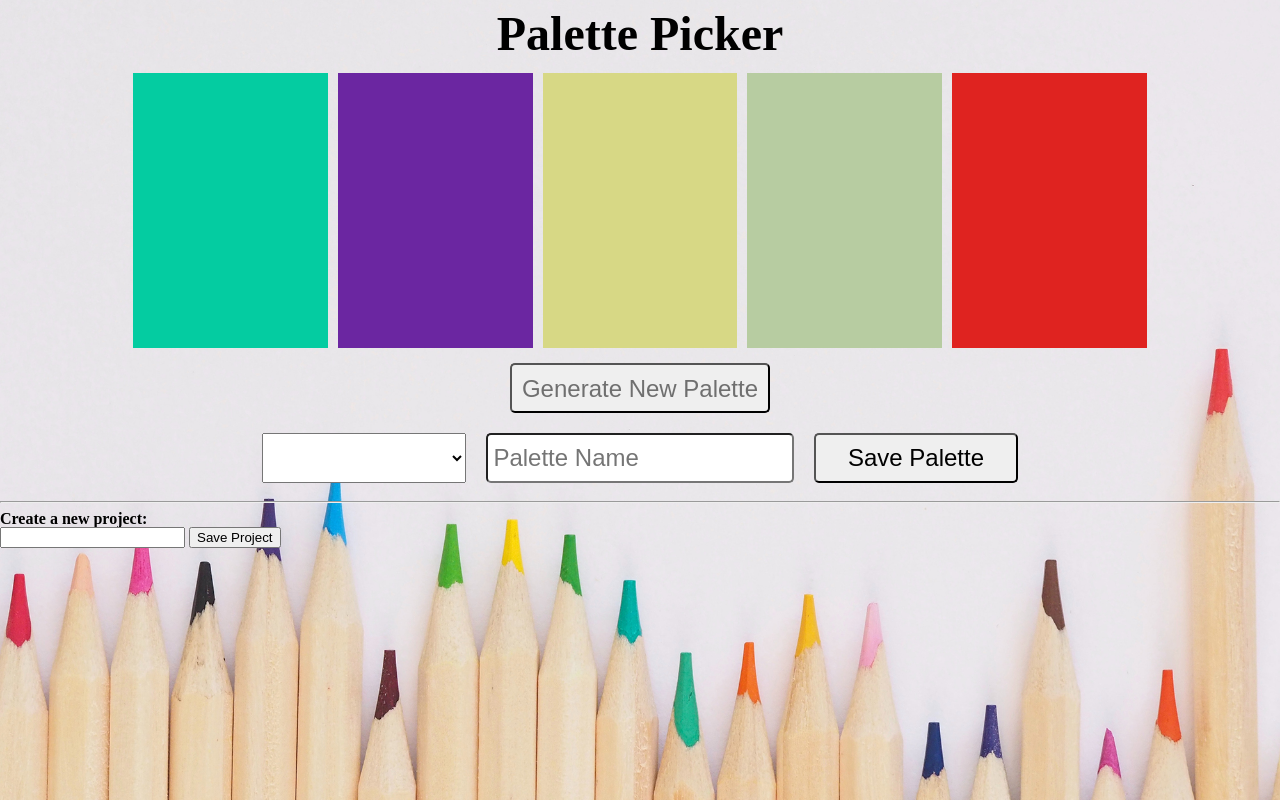
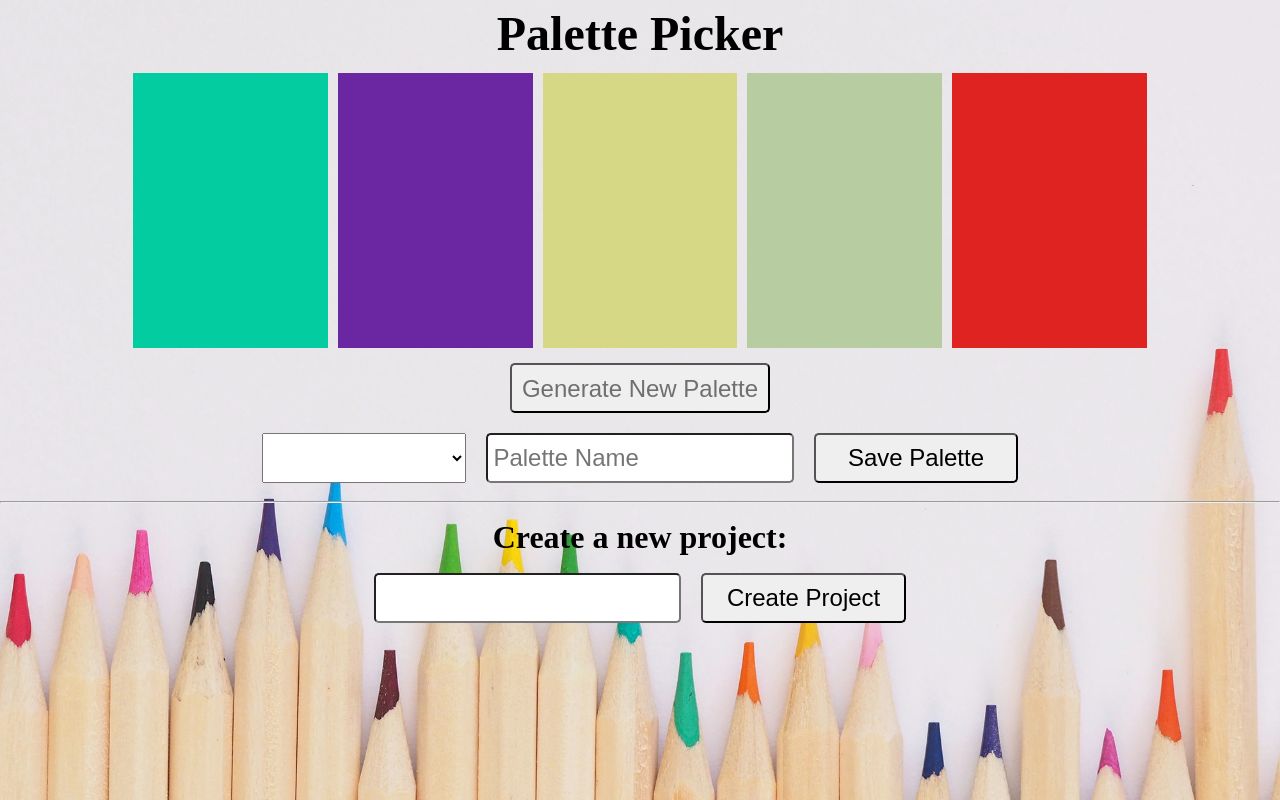
Before and after one commit to EricMellow/palette-picker, a website: page public/index.html in a window 1280 px wide. Drawn offline with nearby package versions, Linux system fonts and the light colour scheme.

Commit message:
Add styling to create project form, input, and button

```diff
--- a/public/css/styles.css
+++ b/public/css/styles.css
@@ -11,6 +11,11 @@ html {
 h1 {
   text-align: center;
   font-size: 3rem;
+  margin: 10px;
+}
+
+h3 {
+  font-size: 2rem;
   margin: 10px;
 }
 
@@ -70,3 +75,32 @@ select {
   font-size: 1.5rem;
   width: 20%;
 }
+
+.projects-display {
+  display: flex;
+  flex-direction: column;
+  align-items: center;
+}
+
+.create-form {
+  width: 80%;
+  display: flex;
+  justify-content: center;
+}
+
+.project-input {
+  height: 50px;
+  width: 30%;
+  margin: 10px;
+  border-radius: 5px;
+  padding-left: 5px;
+  font-size: 1.5rem;
+}
+
+.create-project-btn {
+  margin: 10px;
+  height: 50px;
+  border-radius: 5px;
+  font-size: 1.5rem;
+  width: 20%;
+}
--- a/public/index.html
+++ b/public/index.html
@@ -29,10 +29,10 @@
   </section>
   <hr>
   <section class="projects-display">
-    <form>
-      <h3>Create a new project:</h3>
-      <input type="text">
-      <button>Save Project</button>
+    <h3>Create a new project:</h3>
+    <form class="create-form">
+      <input type="text" class="project-input">
+      <button class="create-project-btn">Create Project</button>
     </form>
     <section class="projects-container">
 
```
